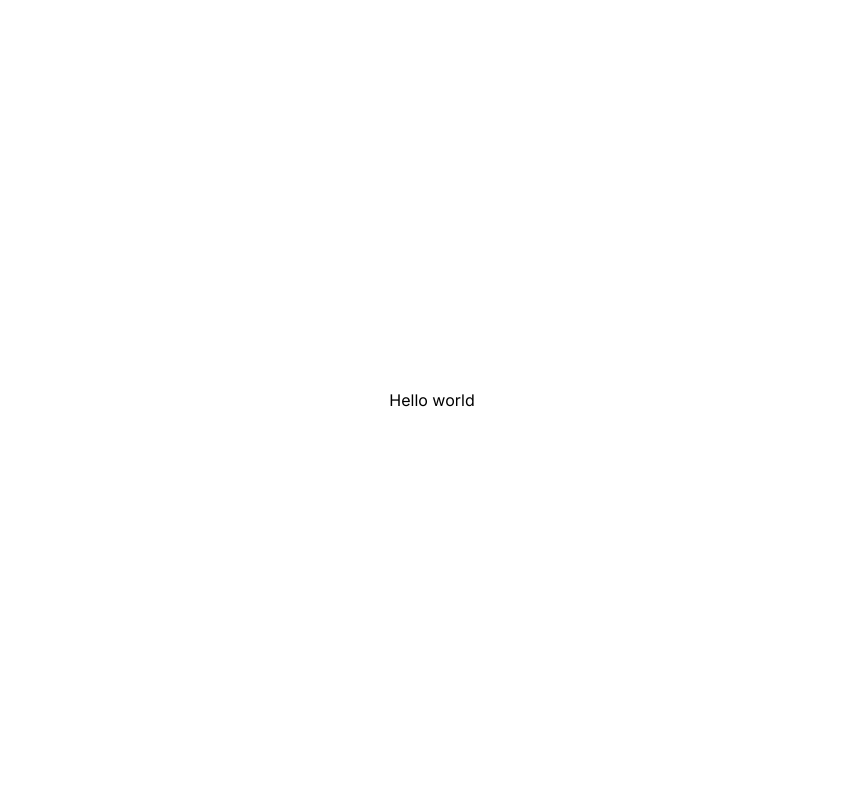
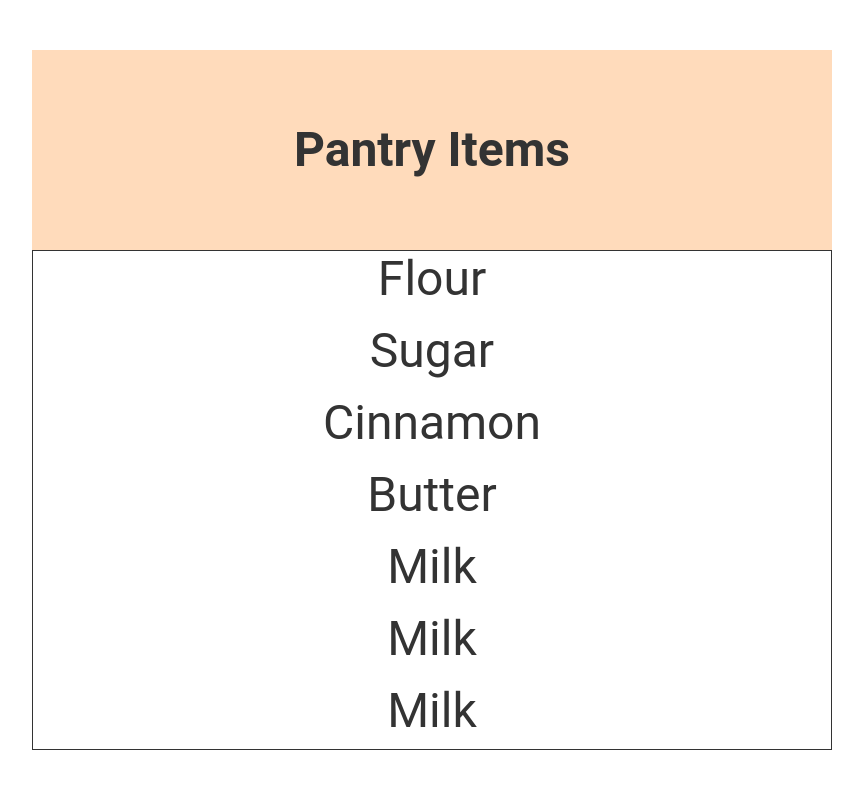
Before and after one commit to johnsonhsiung/pantry, a Next.js app: page / in a window 1280 px wide. Shown: the top 788 px of the page, without its empty margins (208-1071 px from the left). Built offline with nearby package versions, Linux system fonts and the light colour scheme.

Commit message:
scroll bar and firebase config

```diff
--- a/app/page.js
+++ b/app/page.js
@@ -1,17 +1,51 @@
-import { Box } from "@mui/material";
+import { Box, Stack, Typography } from "@mui/material";
 import Image from "next/image";
 
+const item = ["flour", "sugar", "cinnamon", "butter", "milk", "milk","milk","milk"]
 
 export default function Home() {
-  return ( <Box
+  return ( <Box // similar to div
   width="100vw" // view width and view height
   height="100vh"
   display= {"flex"}
-  justifyContent={"center"}
-  alignItems={"center"}
+  justifyContent={"center"} // align vertically
+  alignItems={"center"} // align horizontally
+  flexDirection={"column"} // elements inside are stacked vertically
+  // auto overflow means scrollbar only visible when needed
+  >
+    <Stack width="800px" height="200px" sx={{ backgroundColor: '#FFDBBB' }} display ={"flex"} alignItems={"center"} justifyContent={"center"}>
+      <Typography variant={"h3"} color={'#333'} textAlign={'center'} fontWeight={'bold'}>
+        Pantry Items
+      </Typography>
+
+    </Stack>
+    <Stack width="800px" height="500px" spacing ={2} overflow="auto" border={"1px solid #333"}>
+
+      {item.map((i) => (
+        <Box
+        key={i}
+        width="100%" // as wide as the parent container
+        height="100px"
+        display= {"flex"}
+        justifyContent={"center"}
+        alignItems={"center"}
+        >
+          <Typography variant={"h3"} color={'#333'} textAlign={'center'}>
+            {i.charAt(0).toUpperCase() + i.slice(1)}
 
 
-  >Hello world</Box>
+          </Typography>
+
+
+        </Box>
+      ))}
+
+
+
+
+
+
+    </Stack></Box>
 
   );
 }
--- a/package.json
+++ b/package.json
@@ -12,6 +12,7 @@
     "@emotion/react": "^11.13.0",
     "@emotion/styled": "^11.13.0",
     "@mui/material": "^5.16.5",
+    "firebase": "^10.12.4",
     "next": "14.2.5",
     "react": "^18",
     "react-dom": "^18"
```
Also changed, not shown: firebase.js (added, +22 -0 lines), 1 other file (tests, documents, lock files or other folders).
